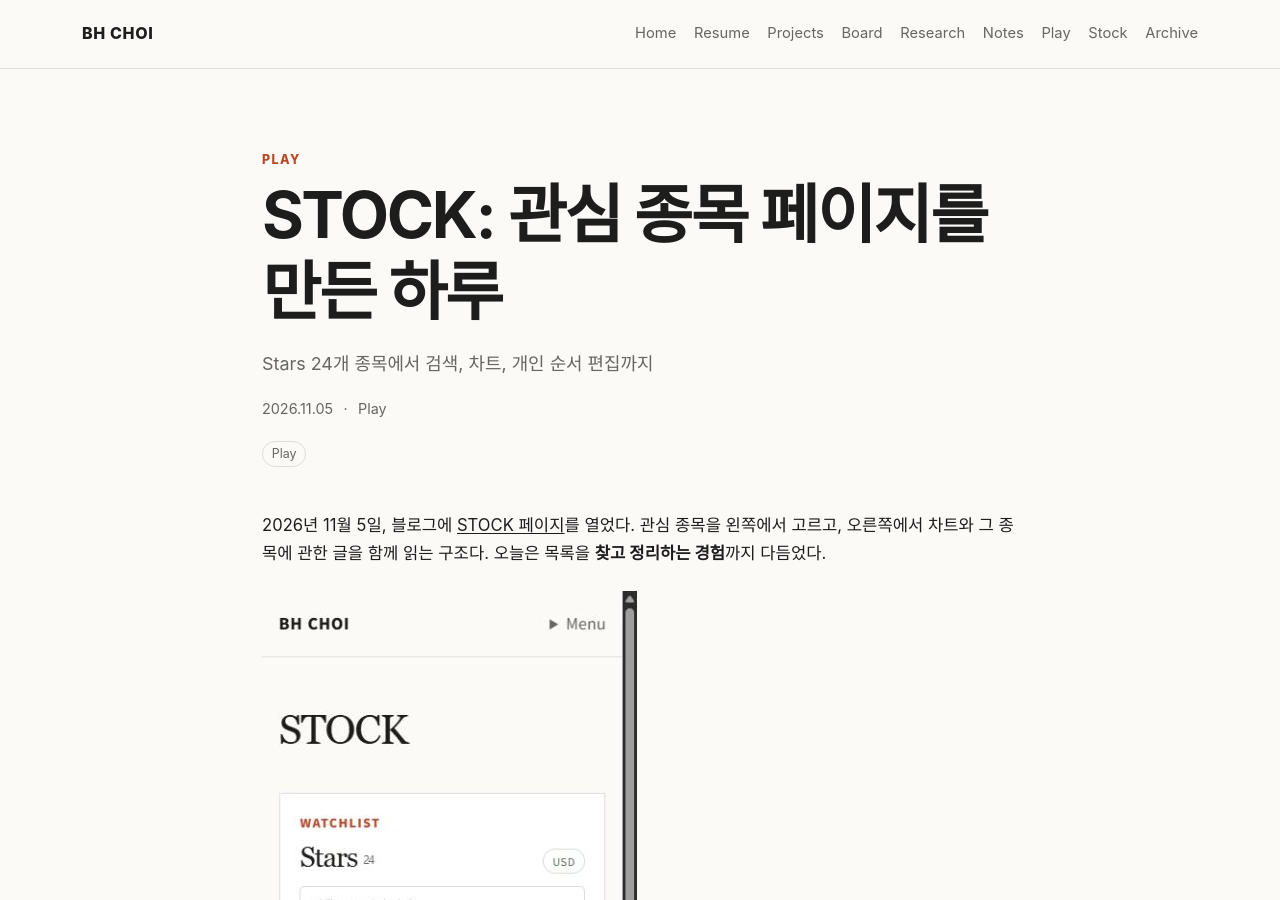
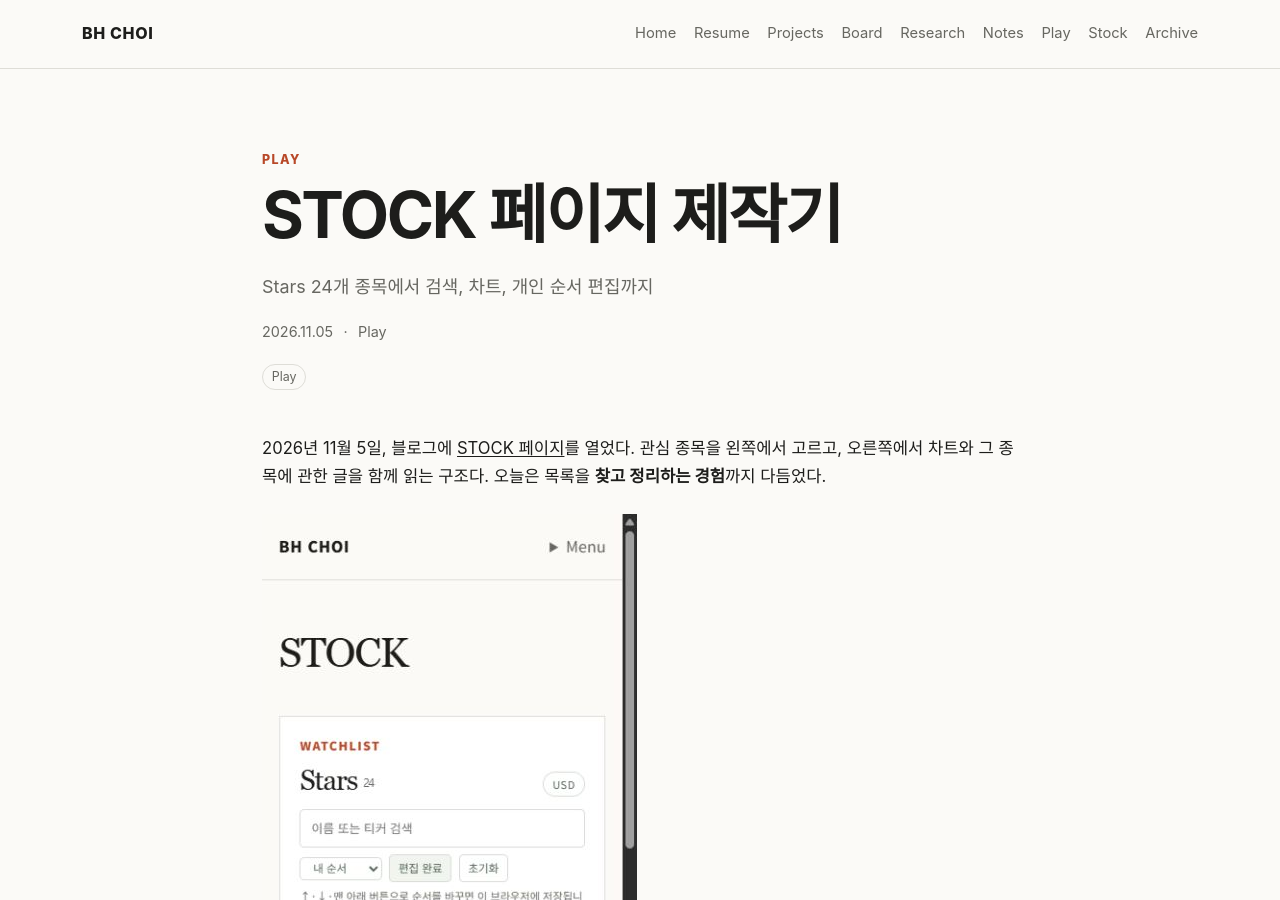
Before and after one commit to cbh456746/cbh456746.github.io, a Jekyll site: the page built from _posts/2026-11-05-stock-watchlist-build-log.md, in a window 1280 px wide and 900 px high. Built offline with Jekyll 4.4.1, drawn with Linux system fonts in a browser that asks for light colours; comment, search, counter and statistics services are not loaded.

Commit message:
Shorten Stock Play post heading for mobile

```diff
--- a/_posts/2026-11-05-stock-watchlist-build-log.md
+++ b/_posts/2026-11-05-stock-watchlist-build-log.md
@@ -1,6 +1,6 @@
 ---
 layout: post
-title: "STOCK: 관심 종목 페이지를 만든 하루"
+title: "STOCK 페이지 제작기"
 subtitle: "Stars 24개 종목에서 검색, 차트, 개인 순서 편집까지"
 date: 2026-11-05 23:55:00 +0900
 permalink: /play/stock-watchlist-build-log/
```
